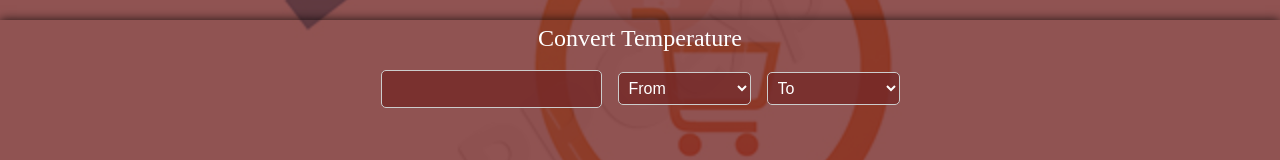
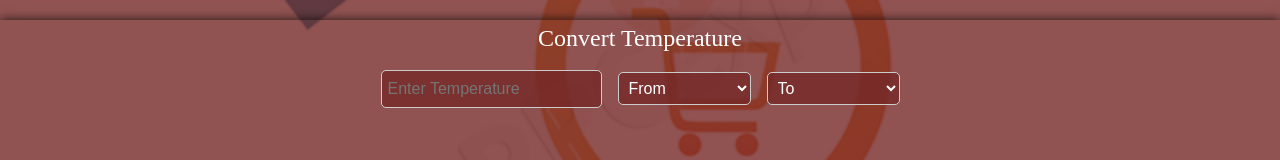
Before and after one commit to Raunakkumarr/converters, a plain HTML site: page index.html in a window 1280 px wide. Both pictures are taken after a click on the button "Temperature Converter". Shown: the part 346-506 px from the top of the page. Drawn offline with nearby package versions, Linux system fonts and the light colour scheme; a web font is replaced by a local one.

Commit message:
Update index.html

```diff
--- a/index.html
+++ b/index.html
@@ -409,7 +409,7 @@
                 <div class="form-div">
                     <p style="margin-bottom: 6px;" class="convert-title">Convert Temperature</p>
                     <div class="from-section">
-                        <input type="number" name="temperature" id="temp_convert">
+                        <input type="number" placeholder="Enter Temperature" name="temperature" id="temp_convert">
                         <select name="From" id="from_temp">
                             <option value="From">From</option>
                             <option value="Celcius">Celcius (°C)</option>
```
